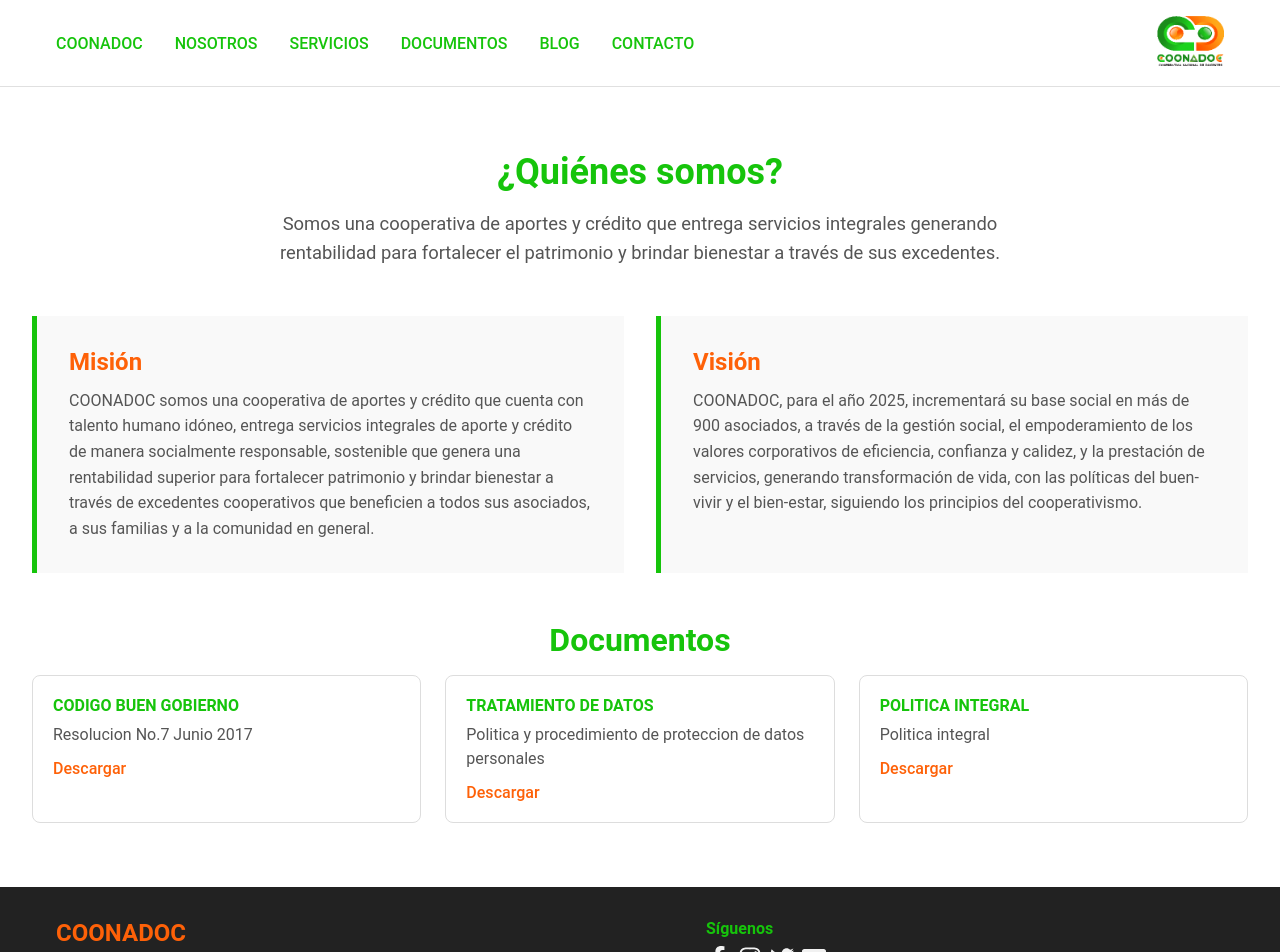
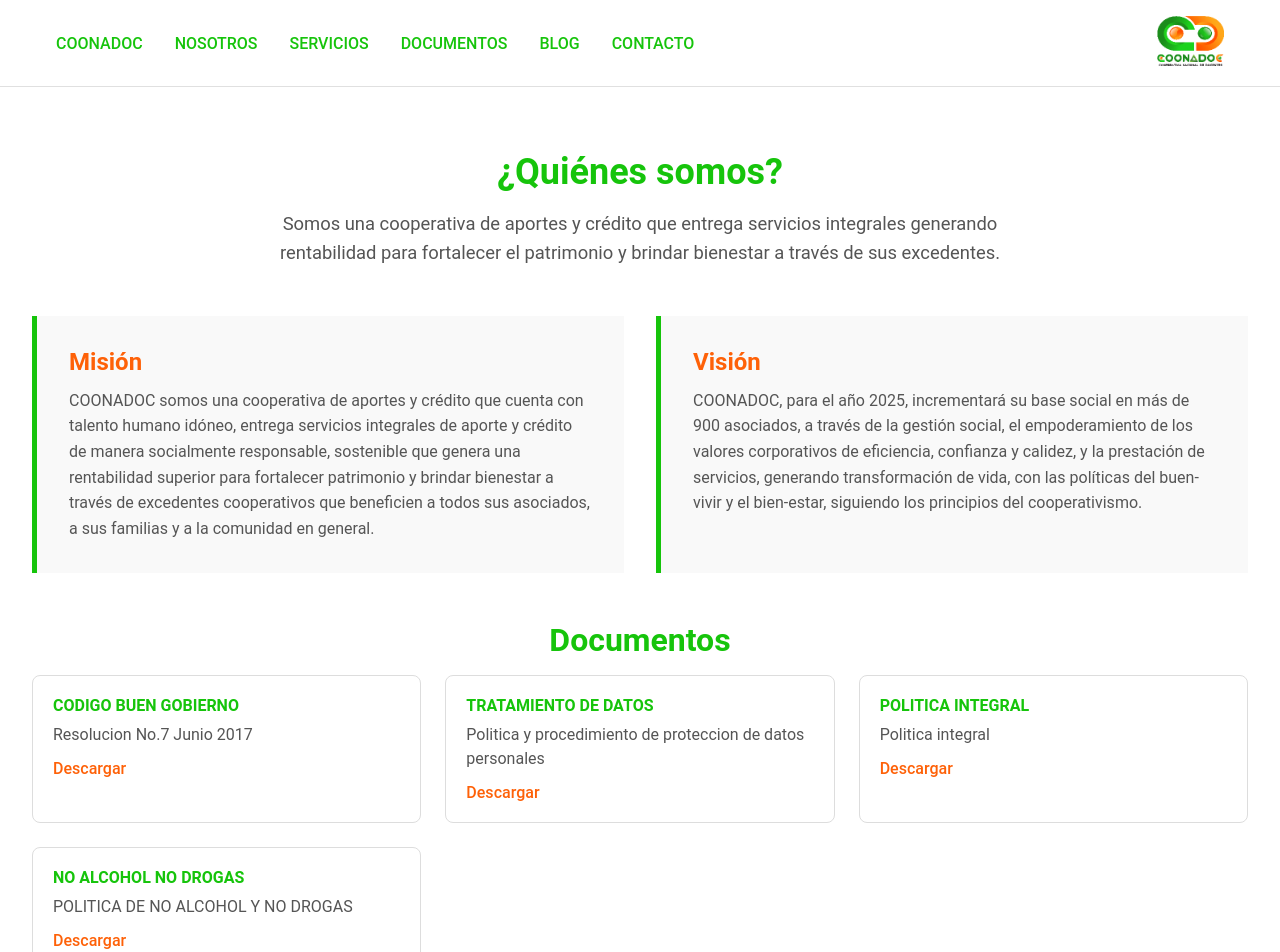
Before and after one commit to ElGatibius/cooperativa-coonadoc, a React (Vite) app: page /nosotros in a window 1280 px wide. Shown: the top 952 px of the page. Built offline with nearby package versions, Linux system fonts and the light colour scheme.

Commit message:
Prueba docuemntos en servicios

```diff
--- a/src/data/documents.js
+++ b/src/data/documents.js
@@ -19,7 +19,12 @@
       link: 'https://docs.google.com/viewerng/viewer?url=https://web.coonadoc.co/pluginAppObj/pluginAppObj_43_03/Politica-Integral.pdf',
       category: 'Nosotros'
     },
-
+    {
+      titulo: 'NO ALCOHOL NO DROGAS',
+      descripcion: 'POLITICA DE NO ALCOHOL Y NO DROGAS',
+      link: 'https://docs.google.com/viewerng/viewer?url=httphttps://docs.google.com/viewerng/viewer?url=https://web.coonadoc.co/pluginAppObj/pluginAppObj_43_04/Politica-No-Alcohol-y-No-Drogas.pdfs://web.coonadoc.co/pluginAppObj/pluginAppObj_43_03/Politica-Integral.pdf',
+      category: 'Nosotros'
+    },
     // Documentos de Servicios
     {
       titulo: 'Prueba Servicios',
```
